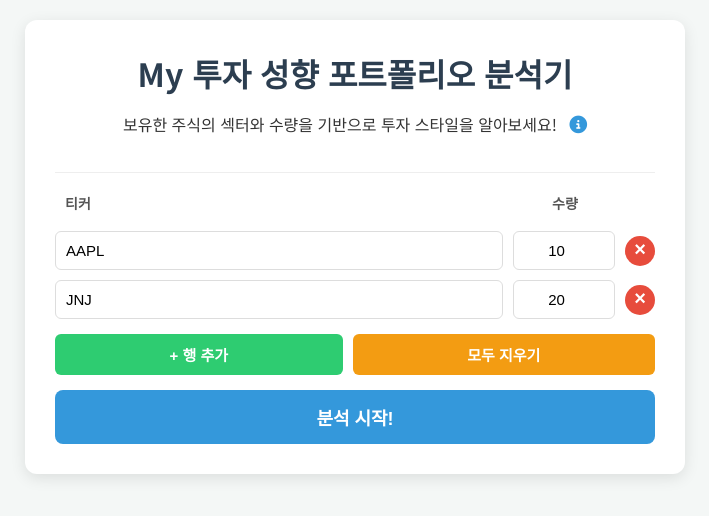
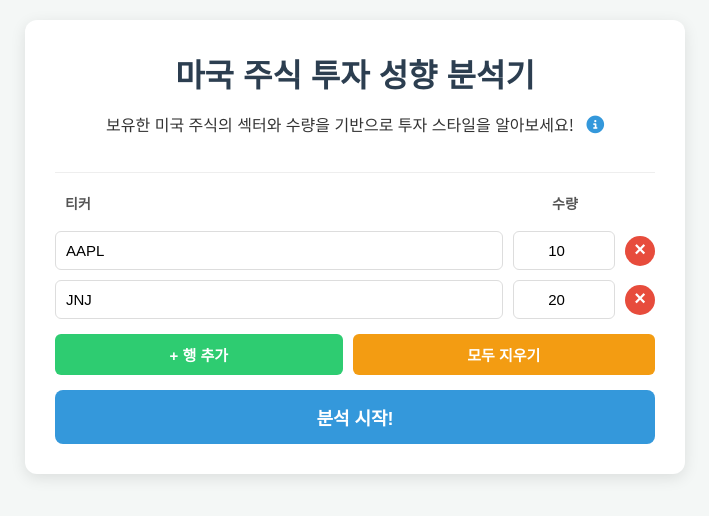
Before and after one commit to ddkerty/invest_type, a website with bundled scripts: page index.html in a window 1280 px wide. Shown: the whole page, without its empty margins (285-994 px from the left). Built offline with nearby package versions, Linux system fonts and the light colour scheme.

Commit message:
Update index.html

```diff
--- a/index.html
+++ b/index.html
@@ -13,9 +13,9 @@
 <body>
     <div class="container">
         <header>
-            <h1>My 투자 성향 포트폴리오 분석기</h1>
+            <h1>마국 주식 투자 성향 분석기</h1>
             <p>
-                보유한 주식의 섹터와 수량을 기반으로 투자 스타일을 알아보세요!
+                보유한 미국 주식의 섹터와 수량을 기반으로 투자 스타일을 알아보세요!
                 <span id="info-wrapper">
                     <i class="fa-solid fa-circle-info" id="special-etf-info"></i>
                 </span>
```
